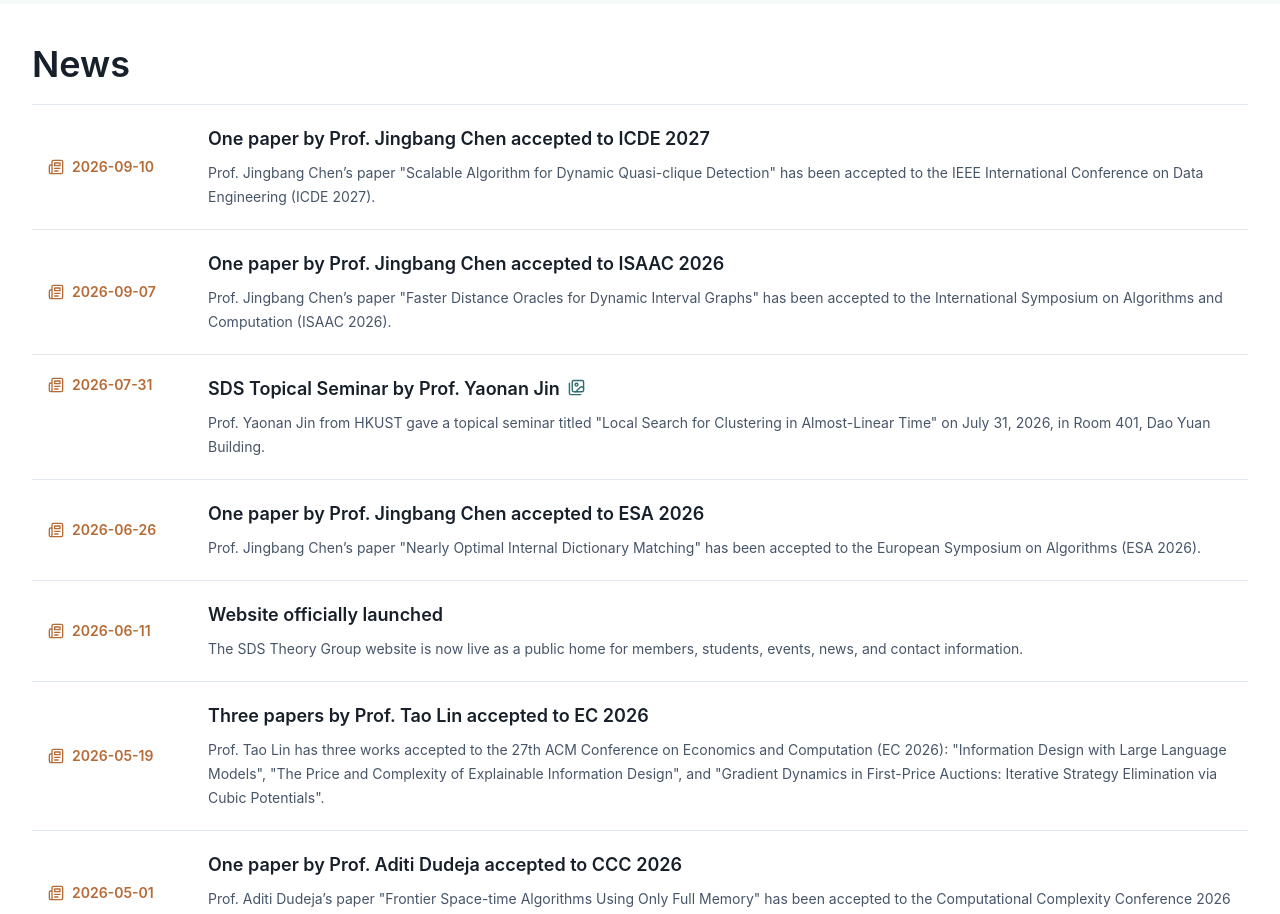
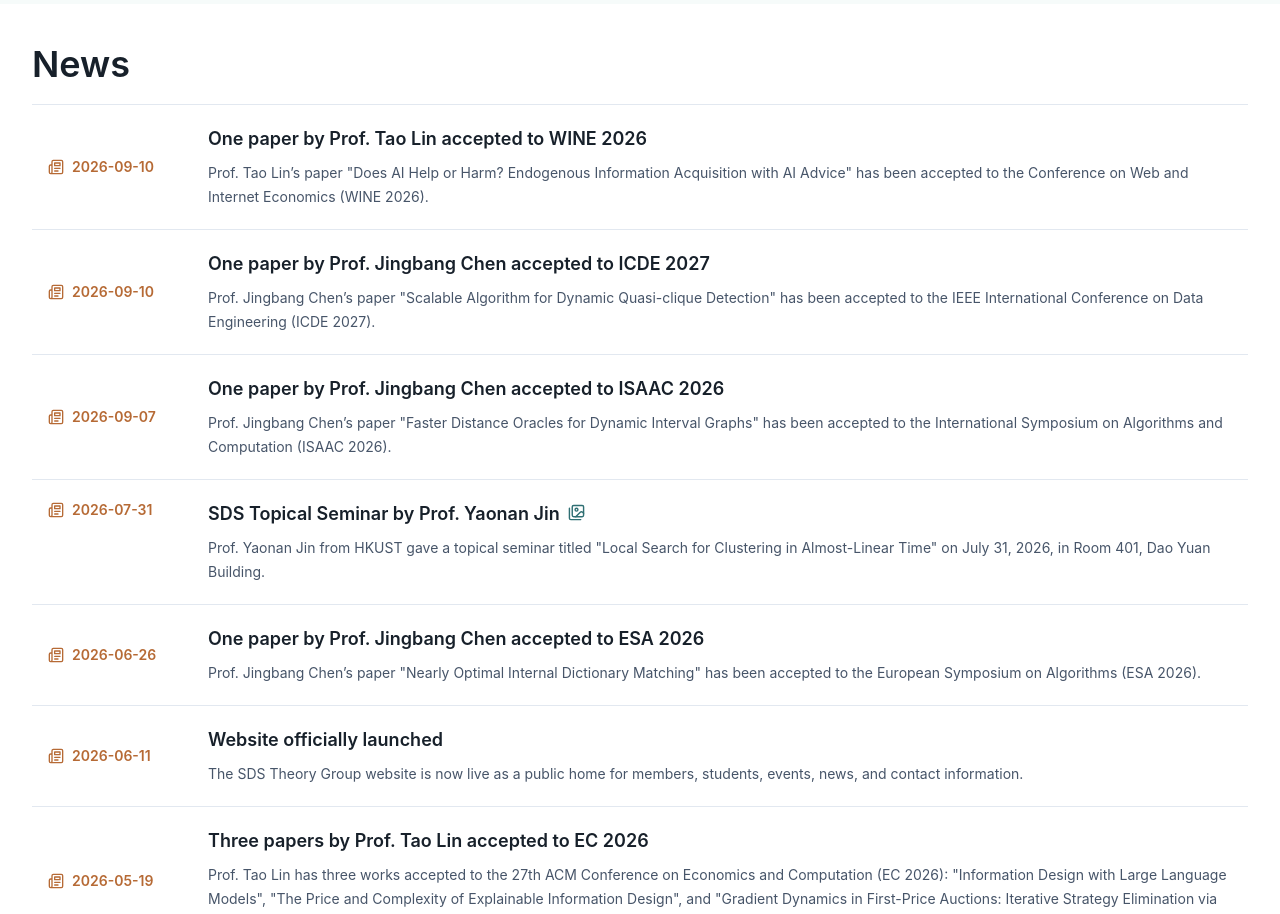
Before and after one commit to sds-theory/sds-theory.github.io, a React (Vite) app: page / in a window 1280 px wide. Shown: the part 1700-2614 px from the top of the page. Built offline with nearby package versions, Linux system fonts and the light colour scheme.

Commit message:
Add Tao Lin WINE 2026 acceptance news

```diff
--- a/src/data/site.ts
+++ b/src/data/site.ts
@@ -852,6 +852,17 @@ export const news: NewsItem[] = [
   {
     date: '2026-09-10',
     title: {
+      en: 'One paper by Prof. Tao Lin accepted to WINE 2026',
+      zh: '林涛教授一篇论文被 WINE 2026 录用',
+    },
+    summary: {
+      en: 'Prof. Tao Lin’s paper "Does AI Help or Harm? Endogenous Information Acquisition with AI Advice" has been accepted to the Conference on Web and Internet Economics (WINE 2026).',
+      zh: '林涛教授一篇论文《Does AI Help or Harm? Endogenous Information Acquisition with AI Advice》被 Conference on Web and Internet Economics (WINE 2026) 录用。',
+    },
+  },
+  {
+    date: '2026-09-10',
+    title: {
       en: 'One paper by Prof. Jingbang Chen accepted to ICDE 2027',
       zh: '陈靖邦教授一篇论文被 ICDE 2027 录用',
     },
```
